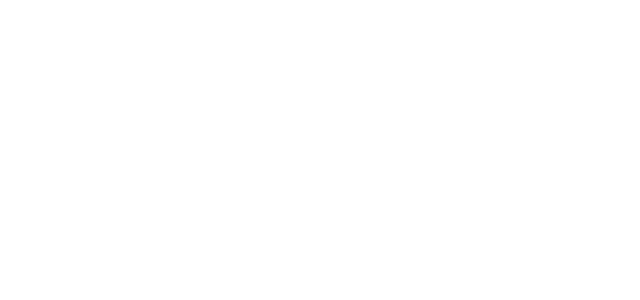
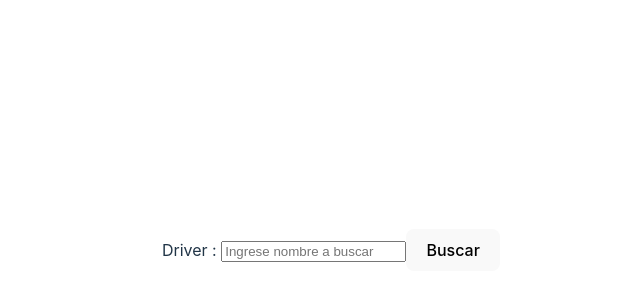
Before and after one commit to YZeaFons/F1---Drivers, a React (Vite) app in the folder client/: page /home in a window 1280 px wide. Shown: the part 150-450 px from the top of the page, without its empty margins (309-949 px from the left). Built offline with nearby package versions, Linux system fonts and the light colour scheme.

Commit message:
Loading Front changes

```diff
--- a/client/src/App.jsx
+++ b/client/src/App.jsx
@@ -1,12 +1,34 @@
 import { useState } from 'react'
+import axios from 'axios'
 import './App.css'
 import { Route, Routes } from 'react-router-dom'
 import LandingPage from './landingPage/LandingPage'
 import Cards from './cards/Cards'
 import NotFound from './notFound/NotFound'
 
+const URL = 'http://localhost:3001/F1/drivers'
+
 function App() {
-  const [count, setCount] = useState(0)
+  // -------------------- States ----------------------------
+  const [drivers, setDrivers] = useState([])
+
+  // --------------------- Functions ------------------------
+  const onSearch = async (name) => {
+    try {
+      if (name === '') { window.alert('Debes ingresar un nombre') }
+      else {
+        const { data } = await axios.get(`${URL}/name?name=${name}`)
+        if (data.length) {
+          console.log(data);
+          setDrivers(data)
+        } else {
+          window.alert('No existen coincidencias con el nombre proporcionado')
+        }
+      }
+    } catch (error) {
+      alert(error.message)
+    }
+  }
 
   return (
     <div className='App'>
@@ -17,7 +39,7 @@ function App() {
         />
         <Route
           path='/home'
-          element={<Cards />}
+          element={<Cards onSearch={onSearch} drivers={drivers} />}
         />
         <Route
           path='*'
--- a/client/src/cards/Cards.jsx
+++ b/client/src/cards/Cards.jsx
@@ -1,11 +1,13 @@
 import React from 'react';
 import SearchBar from '../searchBar/SearchBar';
-export default function Cards(params) {
+
+export default function Cards({ onSearch, drivers }) {
 
 
     return (
         <div>
-            <SearchBar />
+            <SearchBar onSearch={onSearch} />
+
 
 
 
--- a/client/src/searchBar/SearchBar.jsx
+++ b/client/src/searchBar/SearchBar.jsx
@@ -1,8 +1,30 @@
-import React from 'react';
-export default function SearchBar() {
-
+import React, { useState } from 'react';
+export default function SearchBar({ onSearch }) {
+    // ------------- States ---------------------
+    const [name, setName] = useState('')
+    // ------------- Handlers--------------------
+    const handlerChange = (event) => {
+        const { value } = event.target
+        setName(value)
+    }
+    // ----------
+    const handleClick = (event) => {
+        // event.preventDefault()
+        onSearch(name)
+    }
+    // -------------- SearchBar --------------------
     return (
         <div>
+            <label>Driver :  </label>
+            <input
+                type='text'
+                name='search'
+                id='search'
+                onChange={handlerChange}
+                value={name}
+                placeholder='Ingrese nombre a buscar'
+            />
+            <button onClick={() => handleClick()}>Buscar</button>
 
         </div>
     )
```
